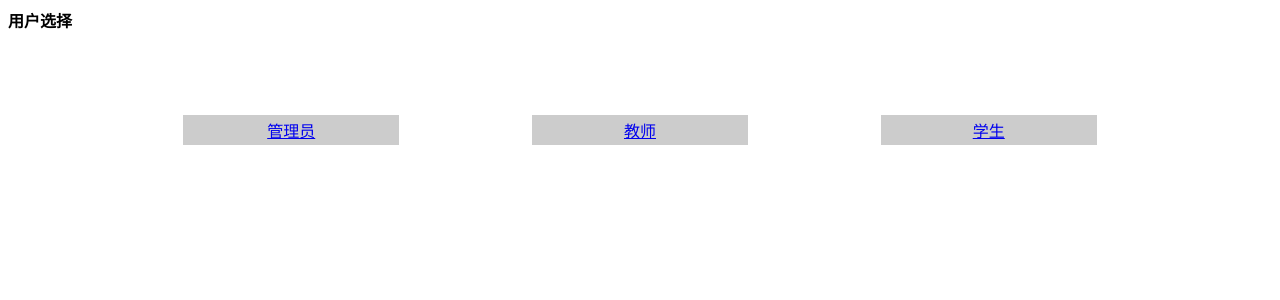
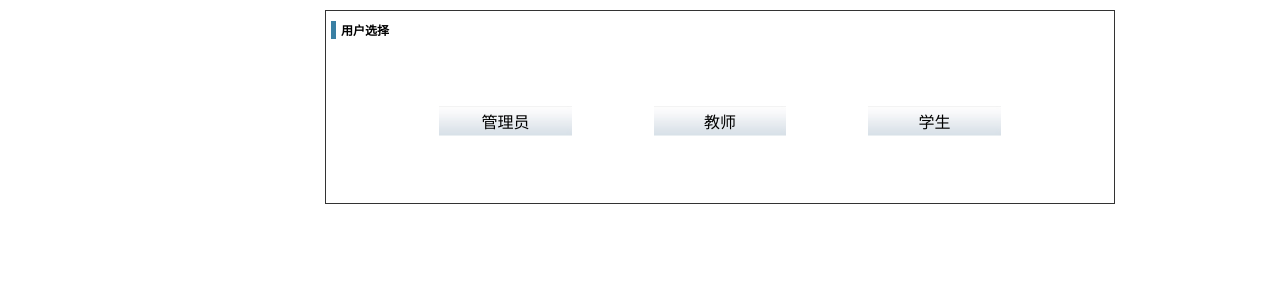
Before and after one commit to zjudcd/dcdwebsite, a PHP site: page /dcd/Admin/Tpl/default/Public/members.html in a window 1280 px wide. Shown: the top 300 px of the page. Run offline with PHP 8.4, Linux system fonts and the light colour scheme.

Commit message:
后台按钮

```diff
--- a/dcd/Admin/Tpl/default/Public/images/style.css
+++ b/dcd/Admin/Tpl/default/Public/images/style.css
@@ -16,7 +16,7 @@ body { margin: 0px; padding: 0px; font-size: 12px; }
 .blank10_r { margin-right: 10px; }
 .b-box { width: 950px; margin-left: auto; margin-right: auto; }
 .b-div { background:  #6fc2ee; }
-a { color:#397fa3; text-decoration: none; }
+a { color:#000; text-decoration: none; }
 a:hover { color: #397fa3; text-decoration: underline; }
 a.link-a, a.link-a:hover { color: #FFF; text-decoration: none; }
 .tb-a { background: #397fa3; line-height: 24px; text-align: center; }
@@ -50,6 +50,7 @@ a.link-a, a.link-a:hover { color: #FFF; text-decoration: none; }
 	.login div { color: #FFF; font-size: 12px; line-height: 24px; }
 
 	/* Input */
+	.inputbutton{ background: url(Button.jpg) no-repeat center center;}
 	.input-a { border: 1px solid #999; width: 160px; color: #333333; background: #FFF; }
 	.input-b { border: none; width: 200px; color: #333333; background: #FFF; height: 24px; }
 	.input-long { border: none; width: 100%; color: #333333; background: #FFF; height: 24px; }
--- a/dcd/Admin/Tpl/default/Public/members.html
+++ b/dcd/Admin/Tpl/default/Public/members.html
@@ -1,3 +1,4 @@
+<link href="../Public/images/style.css" rel="stylesheet" type="text/css" />
 <style type="text/css">
 table.info
 {
@@ -12,11 +13,11 @@ table.info
 			<tr  style="border-color:#FFFFFF" height="60px"><td></td></tr>
 			<tr  style="border-color:#FFFFFF" height="30px">
 				<td width="80px"></td>
-				<td style="background-color:#CCCCCC" width="100px"><a href="__APP__/Administrator"><p style="text-align:center">管理员</a></td>
+				<td class="inputbutton"  width="100px"><a href="__APP__/Administrator"><p style="text-align:center">管理员</a></td>
 				<td width="60px"></td>
-				<td style="background-color:#CCCCCC" width="100px"><a href="__APP__/Teacher"><p style="text-align:center">教师</a></td>
+				<td class="inputbutton"  width="100px"><a href="__APP__/Teacher"><p style="text-align:center">教师</a></td>
 				<td width="60px"></td>
-				<td style="background-color:#CCCCCC" width="100px"><a href="__APP__/Student"><p style="text-align:center">学生</a></td>
+				<td class="inputbutton"  width="100px"><a href="__APP__/Student"><p style="text-align:center">学生</a></td>
 				<td width="80px"></td>
 			</tr>
 
--- a/dcd/Admin/Tpl/default/Public/news.html
+++ b/dcd/Admin/Tpl/default/Public/news.html
@@ -85,7 +85,7 @@
 			</tr>
 			<volist name="news" id="n">
 			<tr>
-				<td><input name="id[]" type="checkbox" id="id[]" value="{$n.id}" class="input-cb" /></td>
+				<td><input name="id[]" type="checkbox" id="id[]" value="{$n.id}" class="input-cb" "/></td>
 				<td>{$n.id}</td>
 				<td>{$n.typeid}</td>
 				<td id="{$n.id}"><a href="__URL__/edit/newsid/{$n.id}">{$n.title}</a></td>
```
Also changed, not shown: dcd/Admin/Tpl/default/Public/product.html (+7 -7 lines), dcd/Admin/Tpl/default/Public/images/Button.jpg (added).
